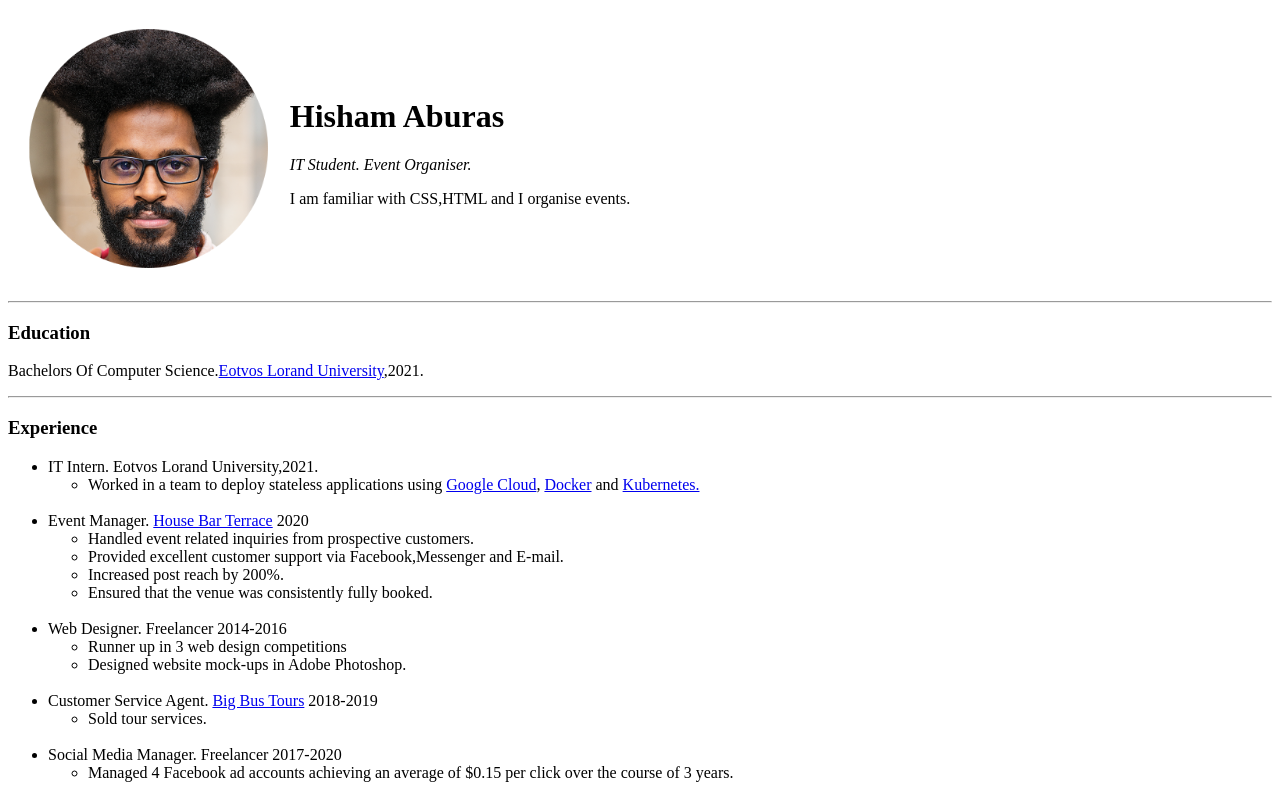
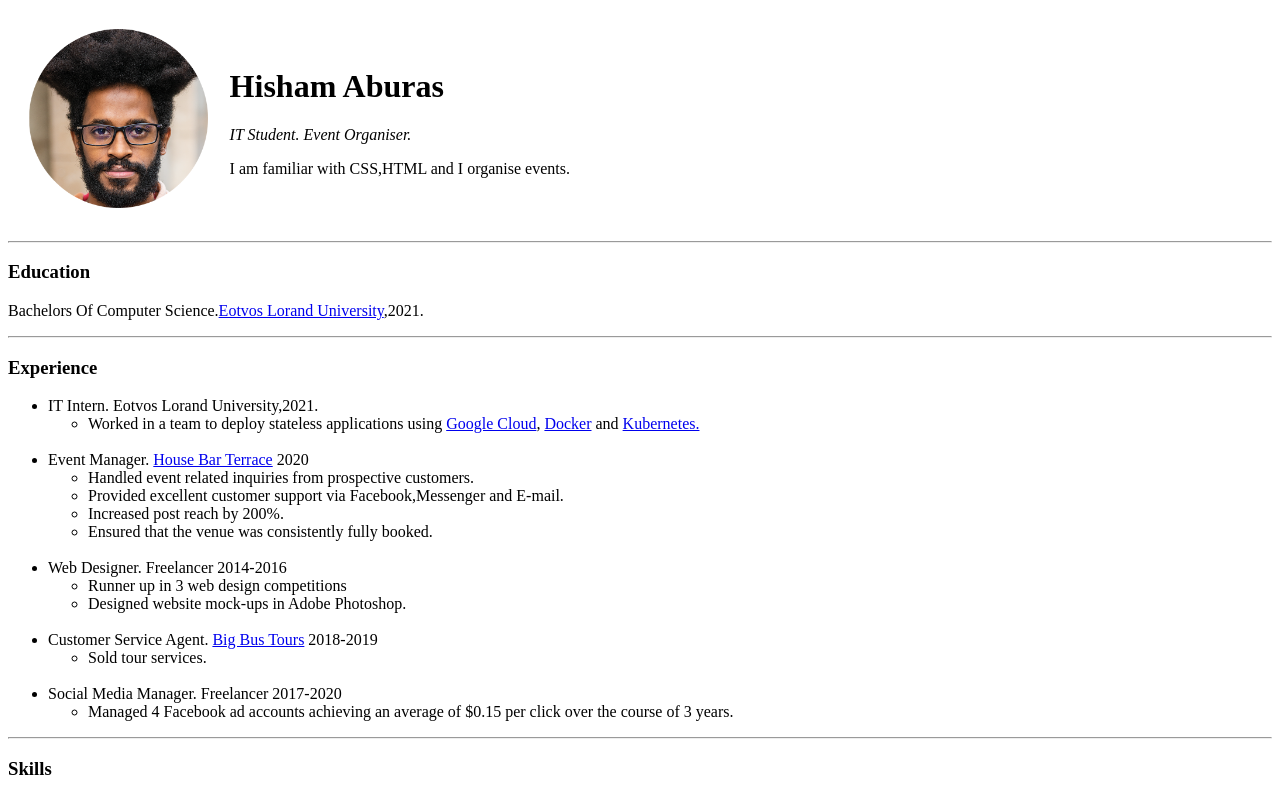
Before and after one commit to RoutinoDesigns/CV, a plain HTML site: page index.html in a window 1280 px wide. Shown: the top 796 px of the page. Drawn offline with Linux system fonts and the light colour scheme.

Commit message:
update image size

```diff
--- a/index.html
+++ b/index.html
@@ -10,7 +10,7 @@
 <body>
   <table cellspacing="20">
     <tr>
-      <td style="width:20%"> <img src="Portfolio-Circle.png"
+      <td style="width:15%"> <img src="Portfolio-Circle.png"
           alt="Hisham Portfolio Image"
           width="100%"
           height="auto"></td>
```
